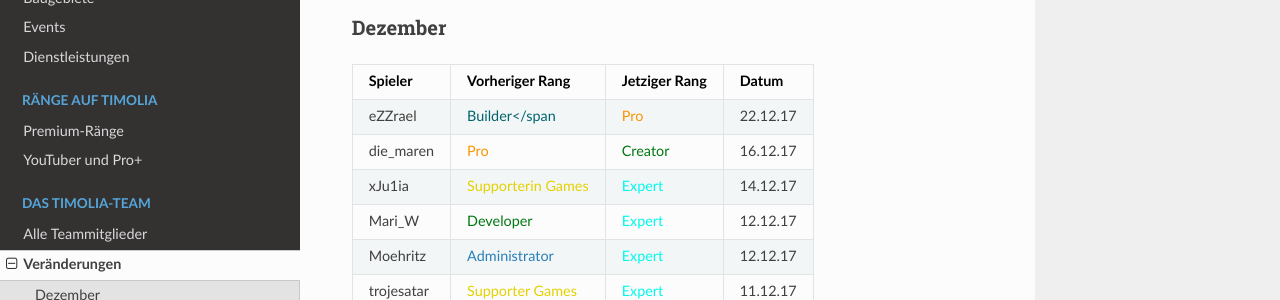
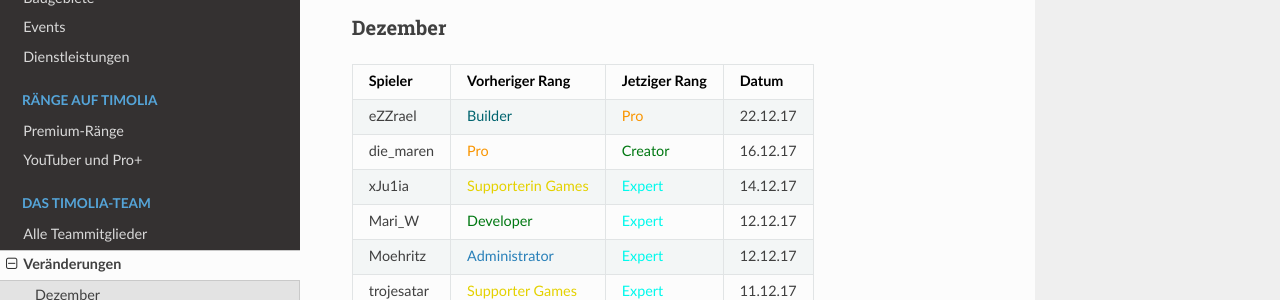
Before and after one commit to TimoliaDE/HowTo, an MkDocs documentation site: the page built from docs/team/changes.md, in a window 1280 px wide and 900 px high. Shown: the part 194-494 px from the top of the window. Built offline with MkDocs 1.6.1, drawn with Linux system fonts in a browser that asks for light colours; nearby versions of some CDN libraries; old or Windows-style settings are respelled for this version of MkDocs.

Commit message:
Update changes.md

```diff
--- a/docs/team/changes.md
+++ b/docs/team/changes.md
@@ -5,7 +5,7 @@ Hier werden alle Aus- und Eintritte, bzw. Beförderungen und Degradierungen aufg
 ###<strong>Dezember</strong>
 | Spieler | Vorheriger Rang | Jetziger Rang | Datum |
 | ------ | ------ | ------ | ------ |
-|eZZrael | <span style="color:#00646F">Builder</span | <span style="color:#F99500">Pro</span> | 22.12.17 |
+|eZZrael | <span style="color:#00646F">Builder</span> | <span style="color:#F99500">Pro</span> | 22.12.17 |
 |die_maren | <span style="color:#F99500">Pro</span> | <span style="color:#007812">Creator</span> | 16.12.17 |
 |xJu1ia | <span style="color:#E4D100">Supporterin Games</span> | <span style="color:#00F9EC">Expert</span> | 14.12.17 |
 |Mari_W | <span style="color:#007812">Developer</span> | <span style="color:#00F9EC">Expert</span> | 12.12.17 |
```
